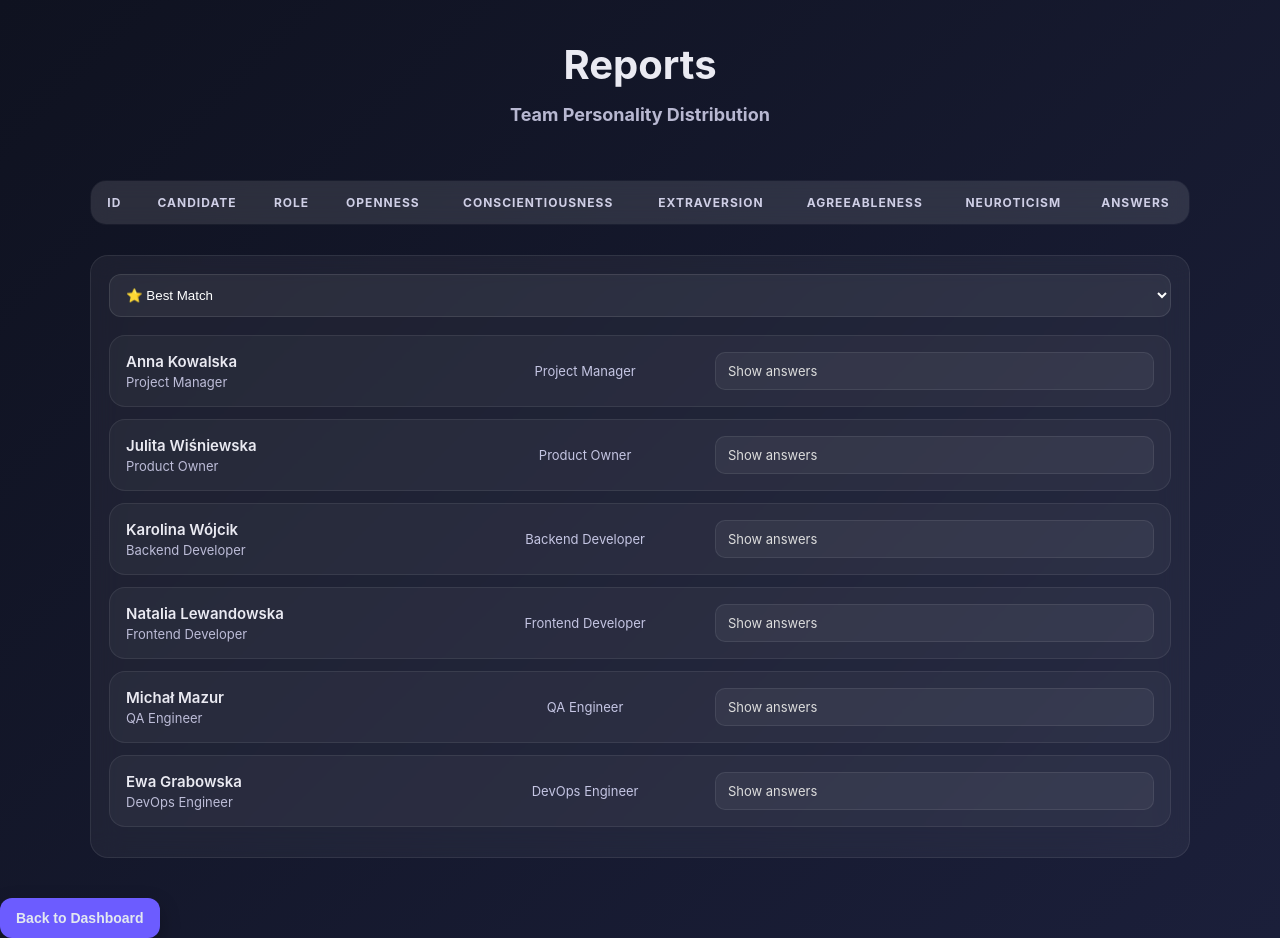
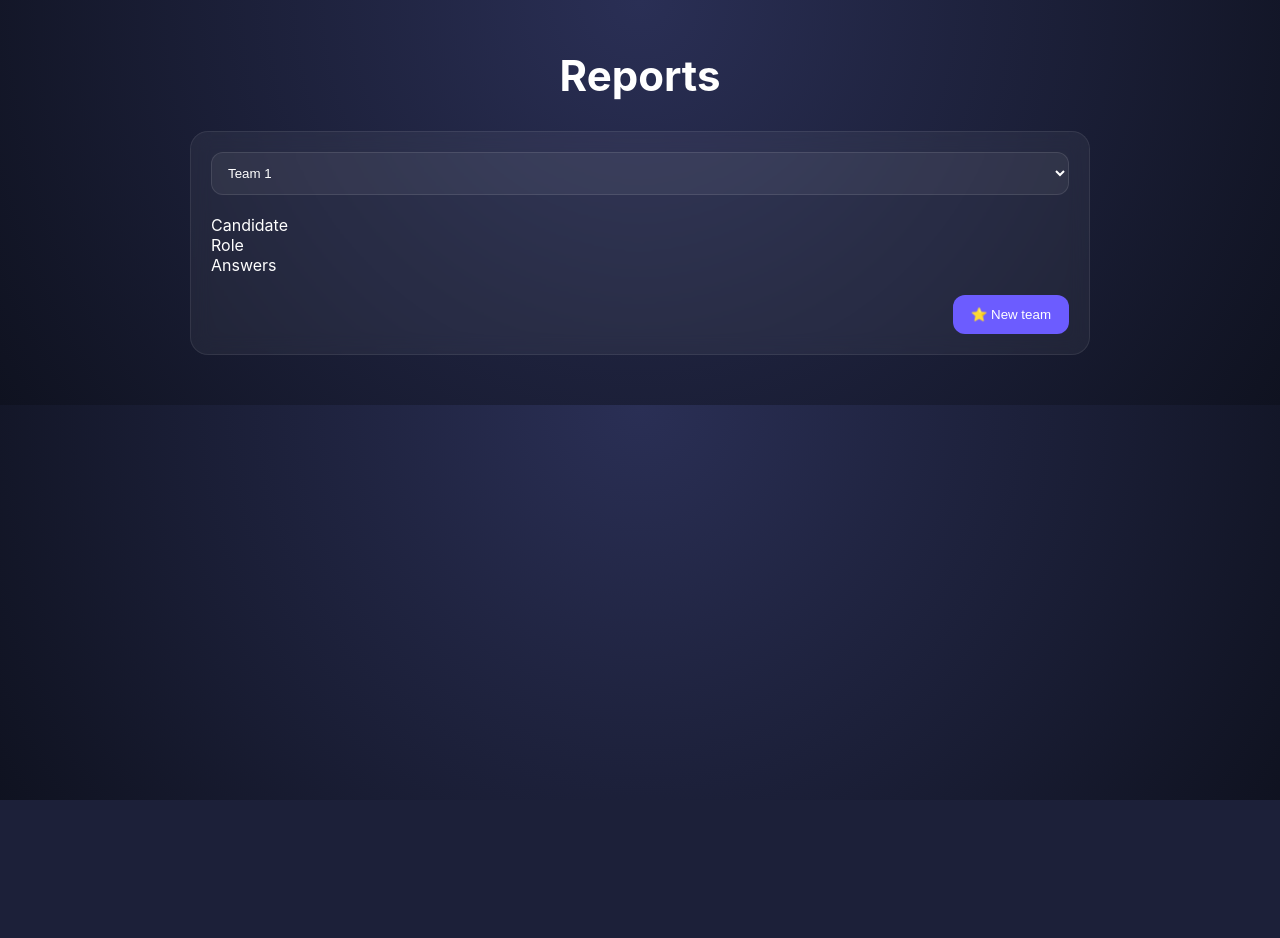
Before and after one commit to wernaw/DREAMteam, a FastAPI app: page /recruiter/reports.html in a window 1280 px wide. After the commit the page ends 800 px from the top, so only its background shows below. Run offline with FastAPI, Linux system fonts and the light colour scheme; lists and menus that the app fills with data are empty.

Commit message:
Revert "basic_frontend_v3"
This reverts commit 7bb27929d112be97d7586ce77e58a03d16b3845c.

```diff
--- a/api/static/style_reports.css
+++ b/api/static/style_reports.css
@@ -1,186 +1,126 @@
 body {
     margin: 0;
     font-family: Inter, Arial, sans-serif;
-    background: linear-gradient(135deg, #0f1220, #1b1f3a);
-    color: #eaeaf2;
+    background: radial-gradient(circle at top, #2a2f55, #0f1220);
+    color: white;
 }
 
-/* ===== CONTAINER ===== */
+.bg {
+    position: fixed;
+    width: 100%;
+    height: 100%;
+    z-index: -1;
+}
 
 .container {
-    width: min(1100px, 92%);
-    margin: 40px auto;
+    width: 900px;
+    margin: 50px auto;
 }
-
-/* ===== TITLES ===== */
 
 h1 {
     text-align: center;
-    font-size: 40px;
-    margin-bottom: 10px;
+    font-size: 42px;
+    margin-bottom: 30px;
 }
 
-h2 {
-    text-align: center;
-    font-size: 18px;
-    color: #b8b8d1;
-    margin-bottom: 25px;
-}
-
-/* ===== TABLES (GENERAL) ===== */
-
-table {
-    width: 100%;
-    border-collapse: collapse;
-
-    margin: 20px 0 30px;
-
-    background: rgba(255,255,255,0.04);
-    border-radius: 16px;
-    overflow: hidden;
-
+.panel {
+    background: rgba(255,255,255,0.05);
     border: 1px solid rgba(255,255,255,0.08);
+    border-radius: 18px;
+    padding: 20px;
     backdrop-filter: blur(10px);
 }
 
-th, td {
-    padding: 14px;
-    text-align: center;
+select {
+    width: 100%;
+    background: rgba(255,255,255,0.05);
+    color: white;
+    border: 1px solid rgba(255,255,255,0.1);
+    padding: 12px;
+    border-radius: 12px;
+    margin-bottom: 20px;
+    outline: none;
 }
 
-th {
-    font-size: 12px;
-    text-transform: uppercase;
-    letter-spacing: 1px;
-
-    background: rgba(255,255,255,0.08);
-    color: #cfcfe6;
+#reports {
+    display: flex;
+    flex-direction: column;
+    gap: 14px;
 }
 
-td {
-    font-size: 14px;
-    color: #e6e6f2;
-    border-top: 1px solid rgba(255,255,255,0.06);
-}
+.row {
+    display: flex;
+    flex-direction: column;
 
-/* ===== REPORTS TABLE (only tbody id) ===== */
-
-#reports tr:hover {
-    background: rgba(255,255,255,0.05);
-    transition: 0.2s ease;
-}
-
-/* ===== PANEL ===== */
-
-.panel {
-    margin-top: 25px;
-
-    padding: 18px;
-    border-radius: 18px;
+    padding: 16px;
+    border-radius: 16px;
 
     background: rgba(255,255,255,0.05);
-    border: 1px solid rgba(255,255,255,0.08);
+    border: 1px solid rgba(255,255,255,0.06);
 
-    backdrop-filter: blur(14px);
-}
-
-/* ===== SELECT ===== */
-
-select {
-    width: 100%;
-    padding: 12px;
-
-    border-radius: 12px;
-    margin-bottom: 18px;
-
-    background: rgba(255,255,255,0.06);
-    color: #fff;
-
-    border: 1px solid rgba(255,255,255,0.1);
-    outline: none;
-
-    cursor: pointer;
-}
-
-/* ===== ROW (CARDS VIEW) ===== */
-
-.row {
-    display: grid;
-    grid-template-columns: 1.5fr 1fr 2fr;
-    gap: 20px;
-
-    padding: 16px;
-    margin-bottom: 12px;
-
-    border-radius: 16px;
-
-    background: rgba(255,255,255,0.04);
-    border: 1px solid rgba(255,255,255,0.08);
-
-    transition: 0.2s ease;
+    transition: 0.2s;
 }
 
 .row:hover {
-    transform: translateY(-3px);
-    background: rgba(255,255,255,0.07);
-    border-color: rgba(120,120,255,0.25);
+    background: rgba(255,255,255,0.08);
+    transform: translateY(-2px);
 }
 
 .row.active {
-    border: 1px solid rgba(120,120,255,0.5);
-    background: rgba(120,120,255,0.08);
+    background: rgba(108,92,255,0.2);
+    border: 1px solid rgba(108,92,255,0.4);
 }
 
-/* first column */
+.row-top {
+    display: flex;
+    justify-content: space-between;
+    align-items: center;
+}
 
 .name {
-    font-size: 15px;
     font-weight: 600;
+    font-size: 16px;
 }
 
 .role {
-    font-size: 13px;
-    color: #bdbdd8;
-    margin-top: 3px;
+    font-size: 12px;
+    color: #aaa;
 }
 
-/* middle column */
-
 .row-role {
-    display: flex;
-    align-items: center;
-    justify-content: center;
-
+    margin-top: 8px;
     font-size: 13px;
-    color: #d6d6f5;
+    color: #ddd;
     opacity: 0.9;
 }
 
-/* ===== DETAILS / ANSWERS ===== */
+details {
+    margin-top: 12px;
+}
 
 summary {
     cursor: pointer;
-
     padding: 10px 12px;
-    border-radius: 10px;
+    border-radius: 12px;
 
     background: rgba(255,255,255,0.05);
-    border: 1px solid rgba(255,255,255,0.08);
+    border: 1px solid rgba(255,255,255,0.1);
 
     font-size: 13px;
     color: #ddd;
+    list-style: none;
 
-    list-style: none;
     transition: 0.2s;
 }
 
 summary:hover {
-    background: rgba(255,255,255,0.09);
+    background: rgba(255,255,255,0.08);
 }
 
 summary::-webkit-details-marker {
     display: none;
 }
+
 
 .answers-box {
     margin-top: 10px;
@@ -188,39 +128,41 @@ summary::-webkit-details-marker {
 
     border-radius: 12px;
 
-    background: rgba(0,0,0,0.25);
-    border: 1px solid rgba(255,255,255,0.06);
+    background: rgba(255,255,255,0.03);
+    border: 1px solid rgba(255,255,255,0.08);
 }
 
 .answer {
+    padding: 6px 0;
     font-size: 13px;
-    padding: 6px 0;
-    color: #cfcfe6;
-
-    border-bottom: 1px solid rgba(255,255,255,0.06);
+    color: #ccc;
+    border-bottom: 1px solid rgba(255,255,255,0.05);
 }
 
 .answer:last-child {
     border-bottom: none;
 }
 
+.actions {
+    display: flex;
+    justify-content: flex-end;
+    margin-top: 20px;
+}
+
 button {
+    padding: 12px 18px;
+    border-radius: 12px;
+    border: none;
     cursor: pointer;
-    border-radius: 12px;
-    padding: 12px 16px;
-    border: none;
+
     background: #6c5cff;
-    color: #e2e8f0;
-    font-weight: 600;
-    font-size: 14px;
-    transition: 0.2s ease;
-    box-shadow: 0 8px 20px rgba(0,0,0,0.25);
+    color: white;
+    font-weight: 500;
+
+    transition: 0.2s;
 }
 
 button:hover {
-    transform: translateY(-2px);
+    transform: translateY(-1px);
+    opacity: 0.9;
 }
-
-button:active {
-    transform: translateY(0px);
-}
--- a/api/templates/recruiter/reports.html
+++ b/api/templates/recruiter/reports.html
@@ -14,141 +14,29 @@
 
     <h1>Reports</h1>
 
-    <h2>Team Personality Distribution</h2>
-
-    <!-- TEAM SUMMARY -->
-    <table>
-        <tbody id="teamSummary"></tbody>
-    </table>
-
-    <!-- MAIN TABLE -->
-    <table>
-        <thead>
-            <tr>
-                <th>ID</th>
-                <th>Candidate</th>
-                <th>Role</th>
-                <th>Openness</th>
-                <th>Conscientiousness</th>
-                <th>Extraversion</th>
-                <th>Agreeableness</th>
-                <th>Neuroticism</th>
-                <th>Answers</th>
-            </tr>
-        </thead>
-        <tbody id="reports"></tbody>
-    </table>
-
-    <!-- PANEL -->
     <div class="panel">
 
-        <select id="teamSelect">
-            <option value="0">⭐ Best Match</option>
-            <option value="1">Second Team</option>
-            <option value="2">Third Team</option>
+        <select>
+            <option>Team 1</option>
         </select>
 
-        <div class="row">
-            <div>
-                <div class="name">Anna Kowalska</div>
-                <div class="role">Project Manager</div>
-            </div>
-
-            <div class="row-role">Project Manager</div>
-
-            <div class="row-answers">
-                <details>
-                    <summary>Show answers</summary>
-                    <div class="answers-box">...</div>
-                </details>
-            </div>
+        <div class="table-header">
+            <div>Candidate</div>
+            <div>Role</div>
+            <div>Answers</div>
         </div>
 
-        <div class="row">
-            <div>
-                <div class="name">Julita Wiśniewska</div>
-                <div class="role">Product Owner</div>
-            </div>
+        <div id="reports"></div>
 
-            <div class="row-role">Product Owner</div>
-
-            <div class="row-answers">
-                <details>
-                    <summary>Show answers</summary>
-                    <div class="answers-box">...</div>
-                </details>
-            </div>
-        </div>
-
-        <div class="row">
-            <div>
-                <div class="name">Karolina Wójcik</div>
-                <div class="role">Backend Developer</div>
-            </div>
-
-            <div class="row-role">Backend Developer</div>
-
-            <div class="row-answers">
-                <details>
-                    <summary>Show answers</summary>
-                    <div class="answers-box">...</div>
-                </details>
-            </div>
-        </div>
-
-        <div class="row">
-            <div>
-                <div class="name">Natalia Lewandowska</div>
-                <div class="role">Frontend Developer</div>
-            </div>
-
-            <div class="row-role">Frontend Developer</div>
-
-            <div class="row-answers">
-                <details>
-                    <summary>Show answers</summary>
-                    <div class="answers-box">...</div>
-                </details>
-            </div>
-        </div>
-
-        <div class="row">
-            <div>
-                <div class="name">Michał Mazur</div>
-                <div class="role">QA Engineer</div>
-            </div>
-
-            <div class="row-role">QA Engineer</div>
-
-            <div class="row-answers">
-                <details>
-                    <summary>Show answers</summary>
-                    <div class="answers-box">...</div>
-                </details>
-            </div>
-        </div>
-
-        <div class="row">
-            <div>
-                <div class="name">Ewa Grabowska</div>
-                <div class="role">DevOps Engineer</div>
-            </div>
-
-            <div class="row-role">DevOps Engineer</div>
-
-            <div class="row-answers">
-                <details>
-                    <summary>Show answers</summary>
-                    <div class="answers-box">...</div>
-                </details>
-            </div>
+        <div class="actions">
+            <button onclick="window.location.href='/recruiter/generator.html'">⭐ New team</button>
         </div>
 
     </div>
-
 </div>
 
 <script>
+
 async function loadReports() {
     const res = await fetch("/api/results");
     const data = await res.json();
@@ -164,43 +52,46 @@ async function loadReports() {
             for (let j = 0; j < c.history.length; j++) {
                 const h = c.history[j];
 
-                answersHtml += `
-                    <div class="answer">
-                        <b>${h.role || ""}:</b> ${h.content || ""}
-                    </div>
-                `;
+                answersHtml +=
+                    "<div class='answer'>" +
+                        "<b>" + (h.role || "") + ":</b> " +
+                        (h.content || "") +
+                    "</div>";
             }
         }
 
-        html += `
-            <tr>
-                <td>${c.id ?? ""}</td>
-                <td>${c.name ?? ""}</td>
-                <td>${c.role ?? ""}</td>
-                <td>${c.personality?.openness ?? ""}</td>
-                <td>${c.personality?.conscientiousness ?? ""}</td>
-                <td>${c.personality?.extraversion ?? ""}</td>
-                <td>${c.personality?.agreeableness ?? ""}</td>
-                <td>${c.personality?.neuroticism ?? ""}</td>
-                <td>
-                    <details>
-                        <summary>Show answers</summary>
-                        <div class="answers-box">
-                            ${answersHtml}
-                        </div>
-                    </details>
-                </td>
-            </tr>
-        `;
+        html +=
+            "<div class='row " + (i === 0 ? "active" : "") + "'>" +
+
+                "<div class='row-top'>" +
+                    "<div>" +
+                        "<div class='name'>" + (c.name || "") + "</div>" +
+                        "<div class='role'>" + (c.role || "") + "</div>" +
+                    "</div>" +
+                "</div>" +
+
+                "<div class='row-role'>" +
+                    "Role: " + (c.role || "") +
+                "</div>" +
+
+                "<div class='row-answers'>" +
+                    "<details>" +
+                        "<summary>Show answers</summary>" +
+                        "<div class='answers-box'>" +
+                            answersHtml +
+                        "</div>" +
+                    "</details>" +
+                "</div>" +
+
+            "</div>";
     }
 
     document.getElementById("reports").innerHTML = html;
 }
 
 loadReports();
+
 </script>
-    <div class="table-footer">
-            <button class="btn-outline" onclick="window.location.href='/recruiter/dashboard.html'">Back to Dashboard</button>
-    </div>
+
 </body>
 </html>
```
